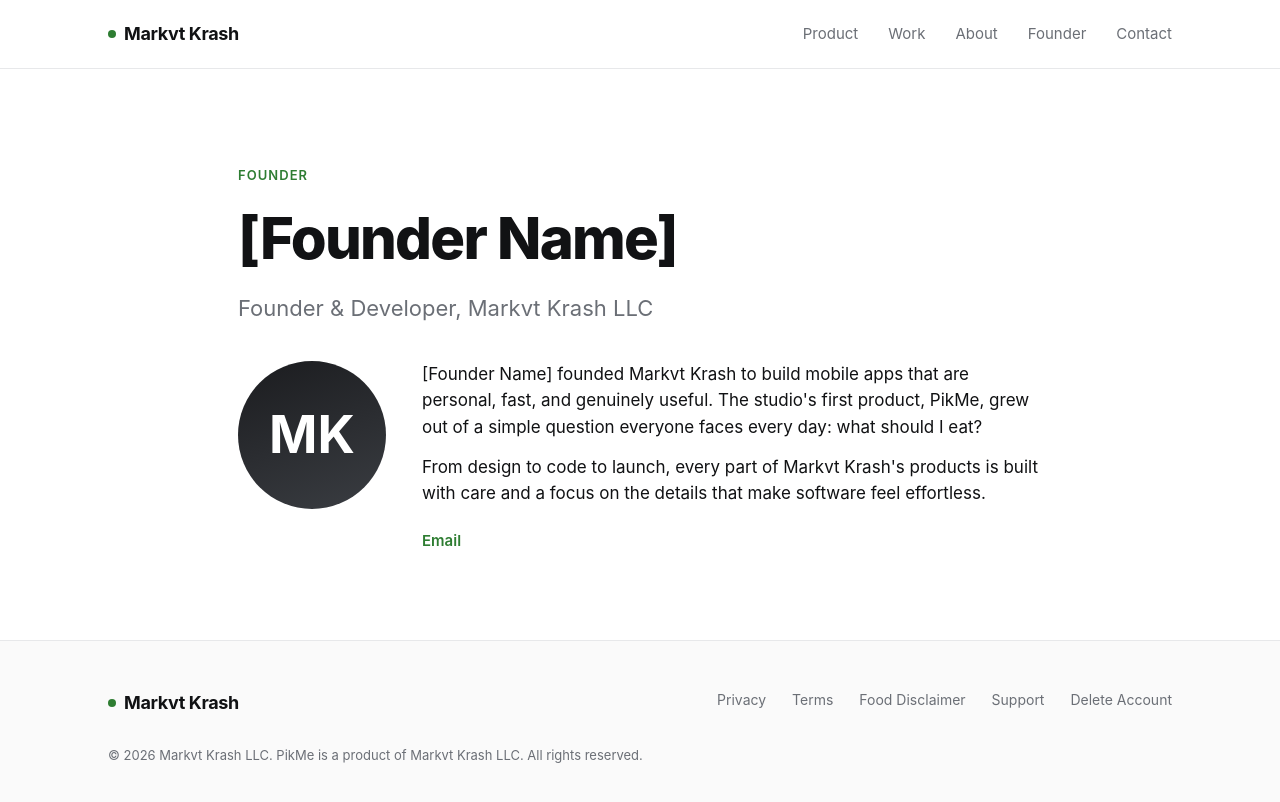
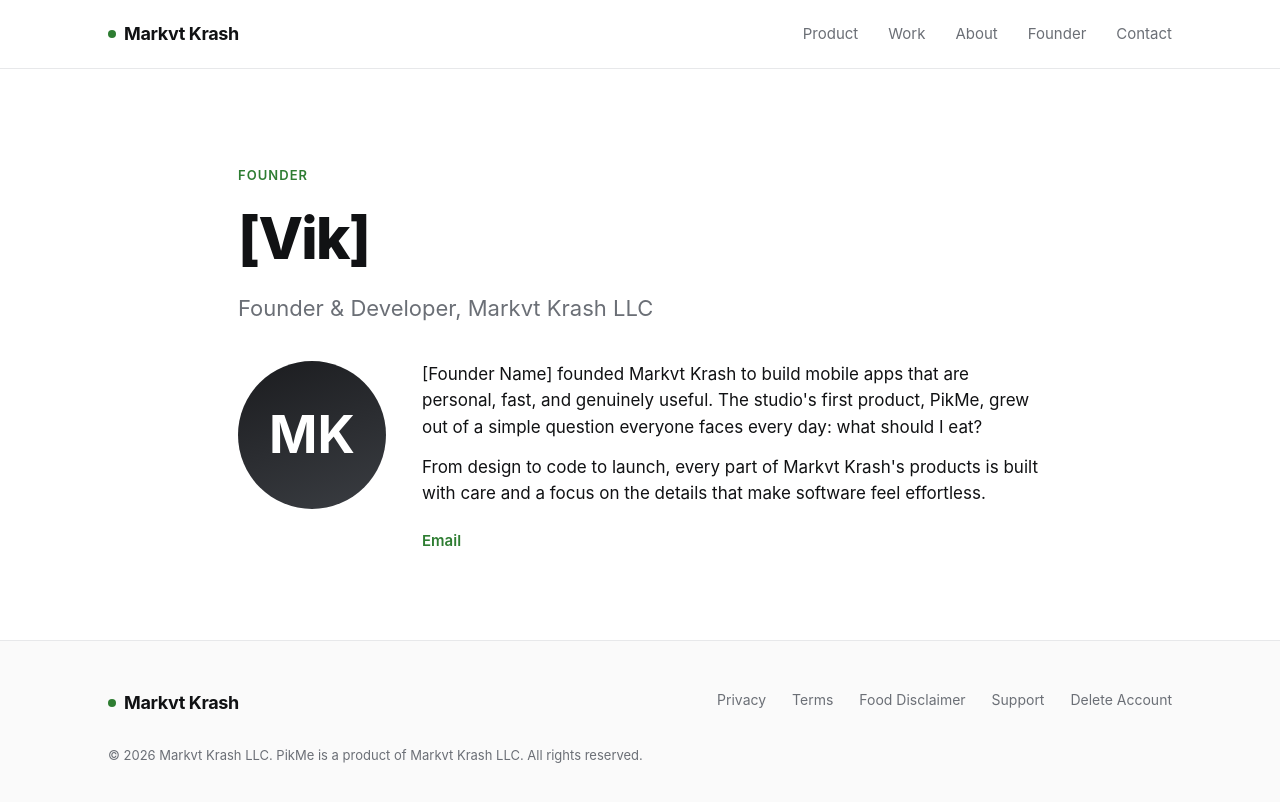
Before and after one commit to markvtkrash/mkrash-web, a Next.js app: page /founder in a window 1280 px wide. Shown: the top 802 px of the page. Built offline with nearby package versions, Linux system fonts and the light colour scheme.

Commit message:
Test deployment at vercel

```diff
--- a/app/founder/page.tsx
+++ b/app/founder/page.tsx
@@ -7,7 +7,7 @@
 
 // TODO: replace the placeholders below with real details.
 const FOUNDER = {
-  name: "[Founder Name]",
+  name: "[Vik]",
   role: "Founder & Developer",
   initials: "MK", // shown until you add a photo
   // To use a photo instead of initials: add /public/founder.jpg and set photo: "/founder.jpg"
```
